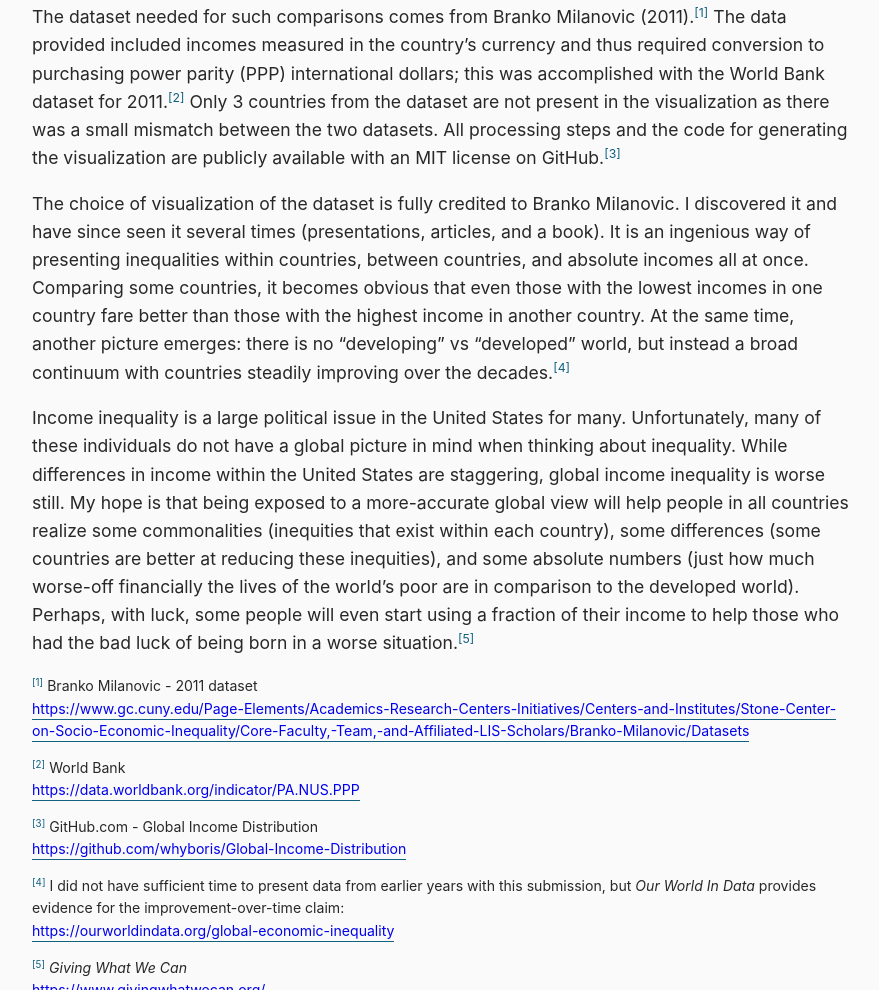
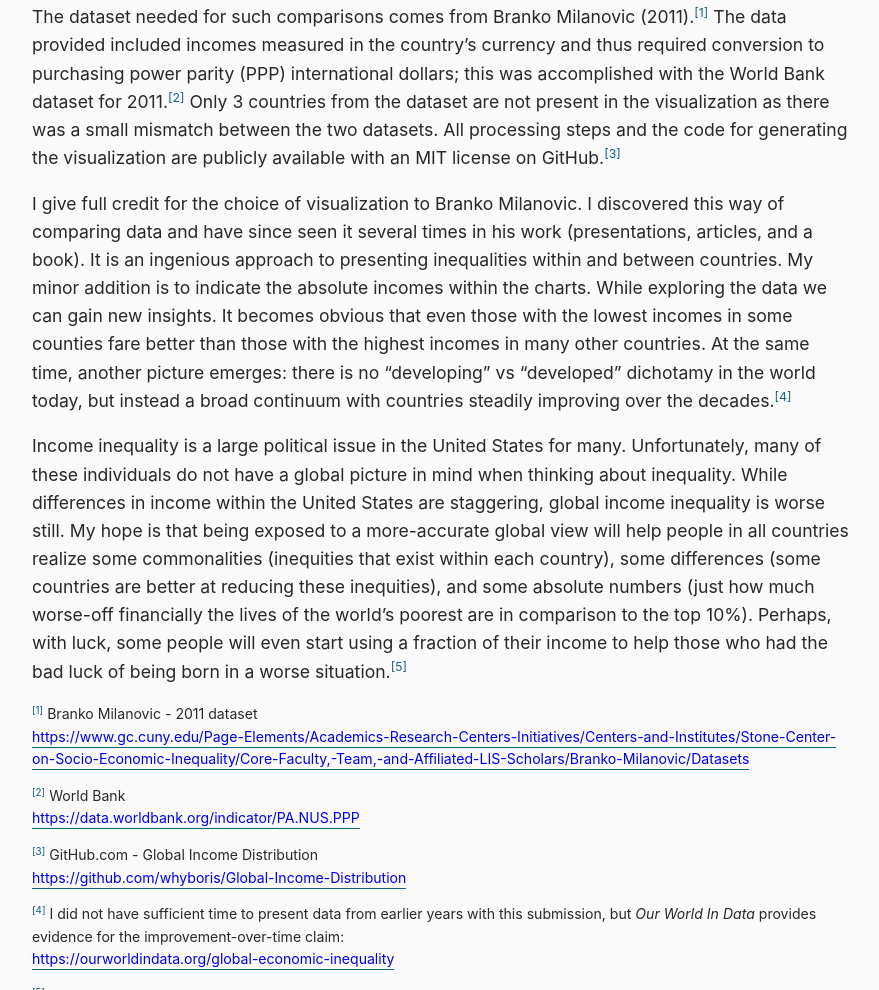
Before and after one commit to whyboris/income-inequality.info, a plain HTML site: page undp.html in a window 1280 px wide. Shown: the part 743-1733 px from the top of the page, without its empty margins (198-1077 px from the left). Drawn offline with Linux system fonts and the light colour scheme.

Commit message:
better wording

```diff
--- a/undp.html
+++ b/undp.html
@@ -65,11 +65,12 @@
         the visualization are publicly available with an MIT license on GitHub.<span class="reference-link cursor-initial">[3]</span>
       </p>
       <p>
-        The choice of visualization of the dataset is fully credited to Branko Milanovic. I discovered it and have since seen it
-        several times (presentations, articles, and a book). It is an ingenious way of presenting inequalities within countries,
-        between countries, and absolute incomes all at once. Comparing some countries, it becomes obvious that even those with
-        the lowest incomes in one country fare better than those with the highest income in another country. At the same time,
-        another picture emerges: there is no “developing” vs “developed” world, but instead a broad continuum with countries
+        I give full credit for the choice of visualization to Branko Milanovic. I discovered this way of comparing data and have since seen it
+        several times in his work (presentations, articles, and a book). It is an ingenious approach to presenting inequalities within and between countries. My minor addition is to indicate the absolute incomes within the charts.
+        While exploring the data we can gain new insights. It becomes obvious that even those with
+        the lowest incomes in some counties fare better than those with the highest incomes in many other countries. At the same time,
+        another picture emerges: there is no “developing” vs “developed” dichotamy in the world today,
+        but instead a broad continuum with countries
         steadily improving over the decades.<span class="reference-link cursor-initial">[4]</span>
       </p>
       <p>
@@ -78,7 +79,7 @@
         are staggering, global income inequality is worse still. My hope is that being exposed to a more-accurate global view
         will help people in all countries realize some commonalities (inequities that exist within each country), some
         differences (some countries are better at reducing these inequities), and some absolute numbers (just how much worse-off
-        financially the lives of the world’s poor are in comparison to the developed world). Perhaps, with luck, some people
+        financially the lives of the world’s poorest are in comparison to the top 10%). Perhaps, with luck, some people
         will even start using a fraction of their income to help those who had the bad luck of being born in a worse
         situation.<span class="reference-link cursor-initial">[5]</span>
       </p>
```
